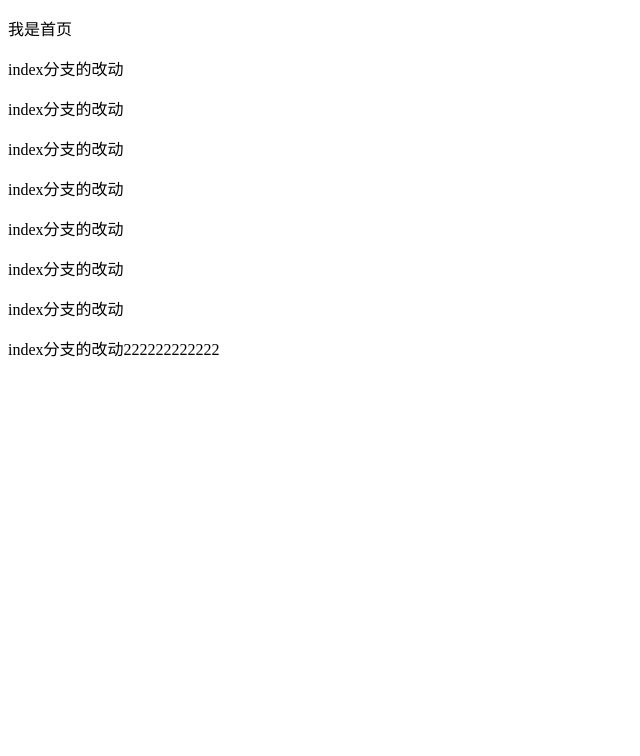
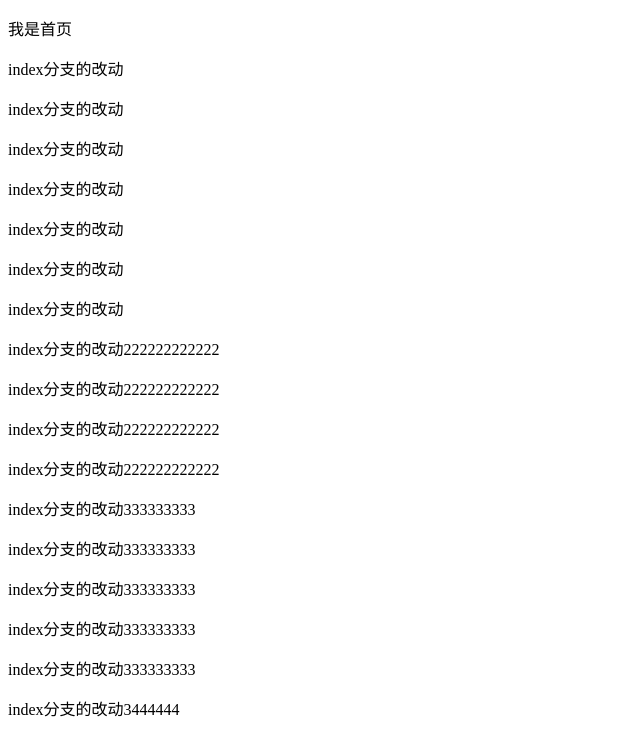
Before and after one commit to guofu543/xiaomi, a plain HTML site: page index.html in a window 1280 px wide. Shown: the whole page, without its empty margins (0-640 px from the left). Drawn offline with Linux system fonts and the light colour scheme.

Commit message:
已经不知道是第几次的修改了

```diff
--- a/index.html
+++ b/index.html
@@ -15,5 +15,14 @@
     <p>index分支的改动</p>
     <p>index分支的改动</p>
     <p>index分支的改动222222222222</p>
+    <p>index分支的改动222222222222</p>
+    <p>index分支的改动222222222222</p>
+    <p>index分支的改动222222222222</p>
+    <p>index分支的改动333333333</p>
+    <p>index分支的改动333333333</p>
+    <p>index分支的改动333333333</p>
+    <p>index分支的改动333333333</p>
+    <p>index分支的改动333333333</p>
+    <p>index分支的改动3444444</p>
 </body>
 </html>
```
